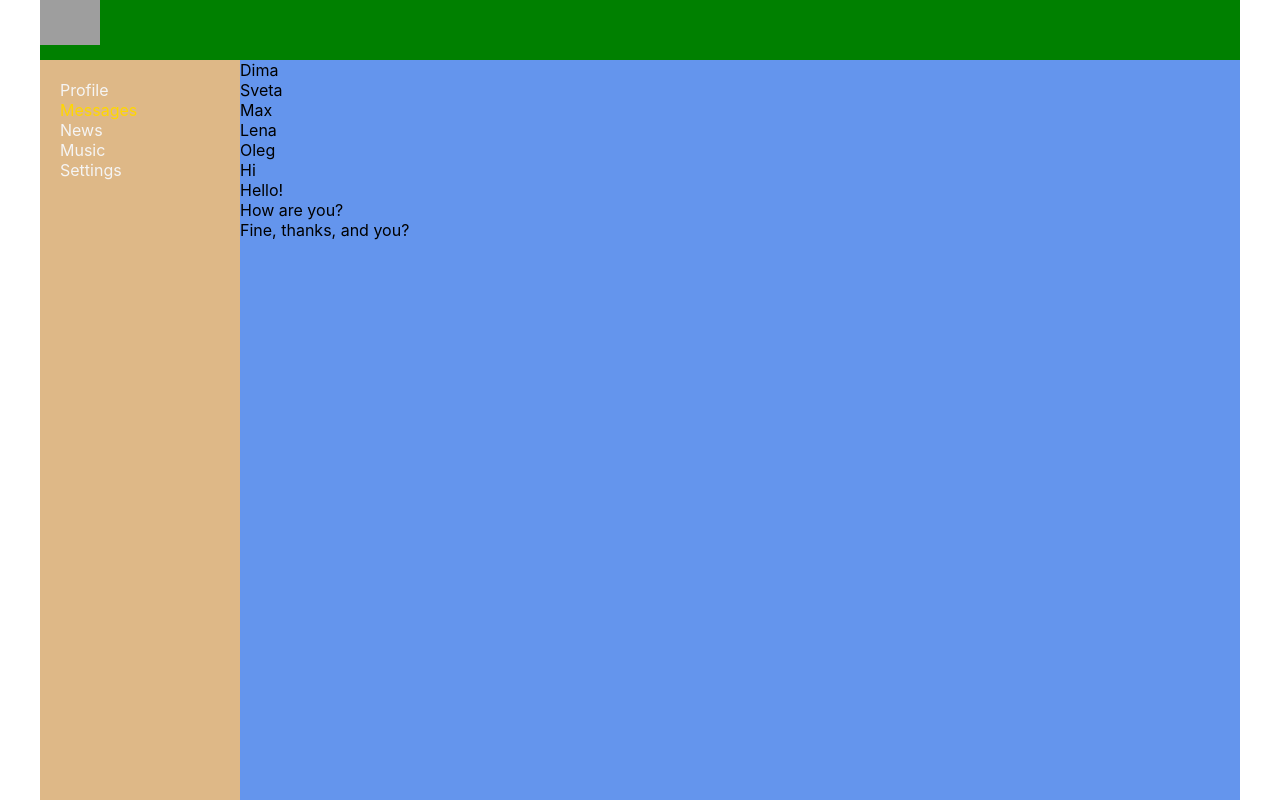
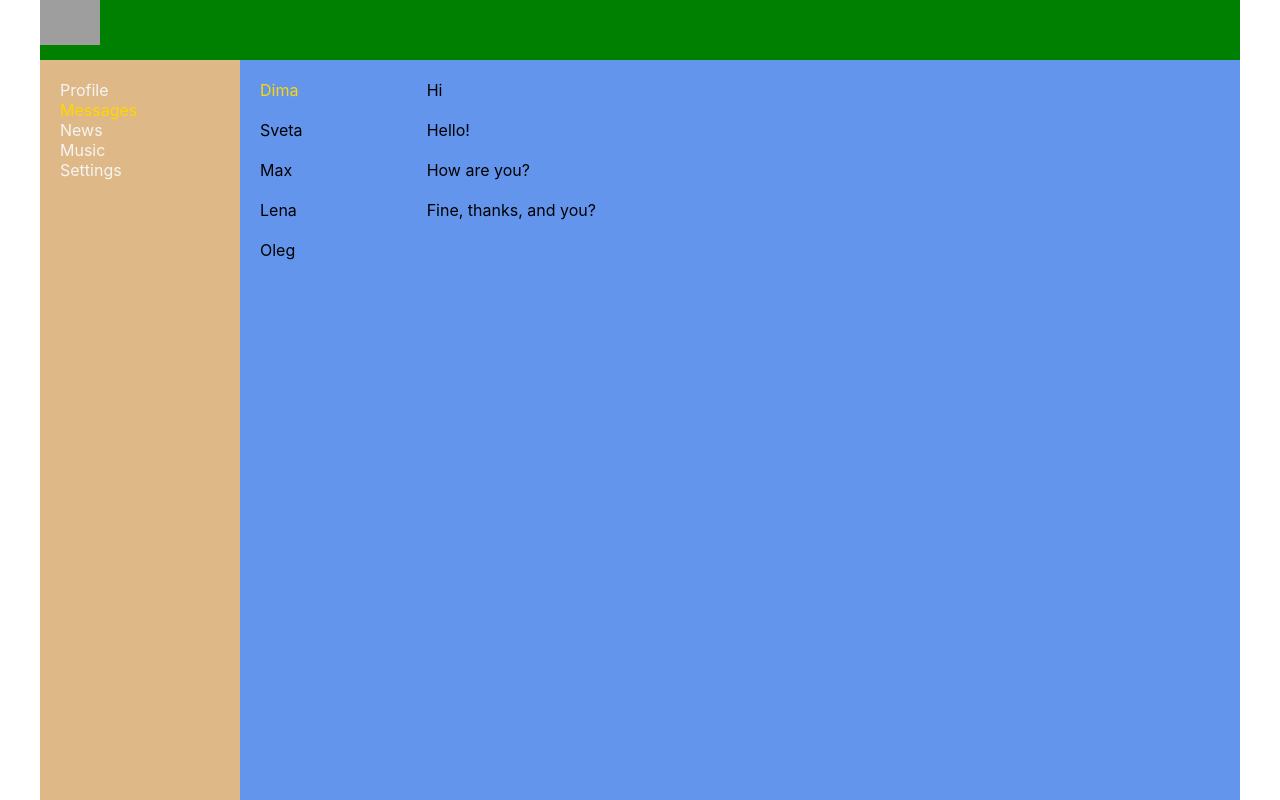
Before and after one commit to Xedinsey/socialweb, a React (Create React App) app: page /dialogs in a window 1280 px wide. Built offline with nearby package versions, Linux system fonts and the light colour scheme; grey boxes are pictures that could not be loaded.

Commit message:
21 lesson

```diff
--- a/src/components/Dialogs/Dialogs.module.css
+++ b/src/components/Dialogs/Dialogs.module.css
@@ -0,0 +1,20 @@
+.dialogs {
+    display: grid;
+    grid-template-columns: 2fr 10fr;
+}
+.dialogsItems {
+ padding: 10px;
+}
+.dialogsItems .active {
+ color: gold;
+    padding: 10px;
+}
+.dialog {
+ padding: 10px;
+}
+.messages {
+ padding: 10px;
+}
+.message {
+ padding: 10px;
+}
```
